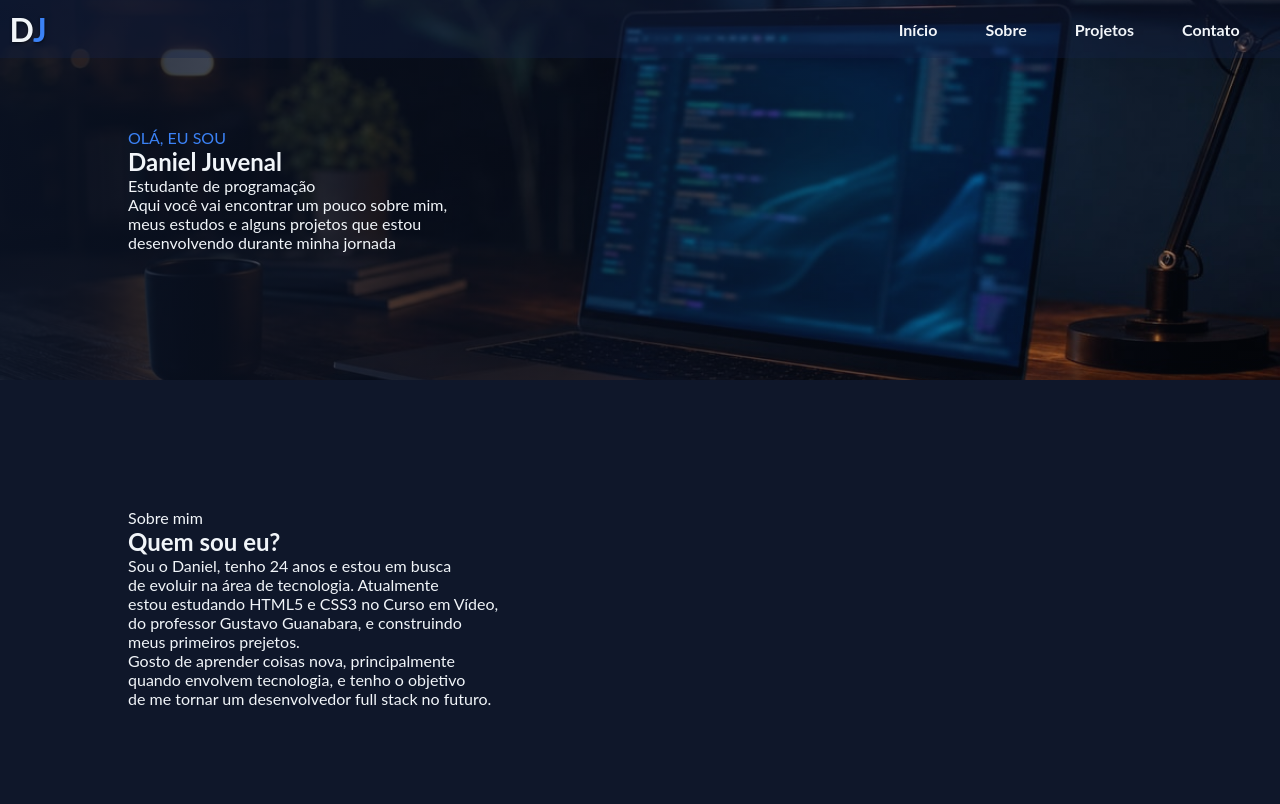
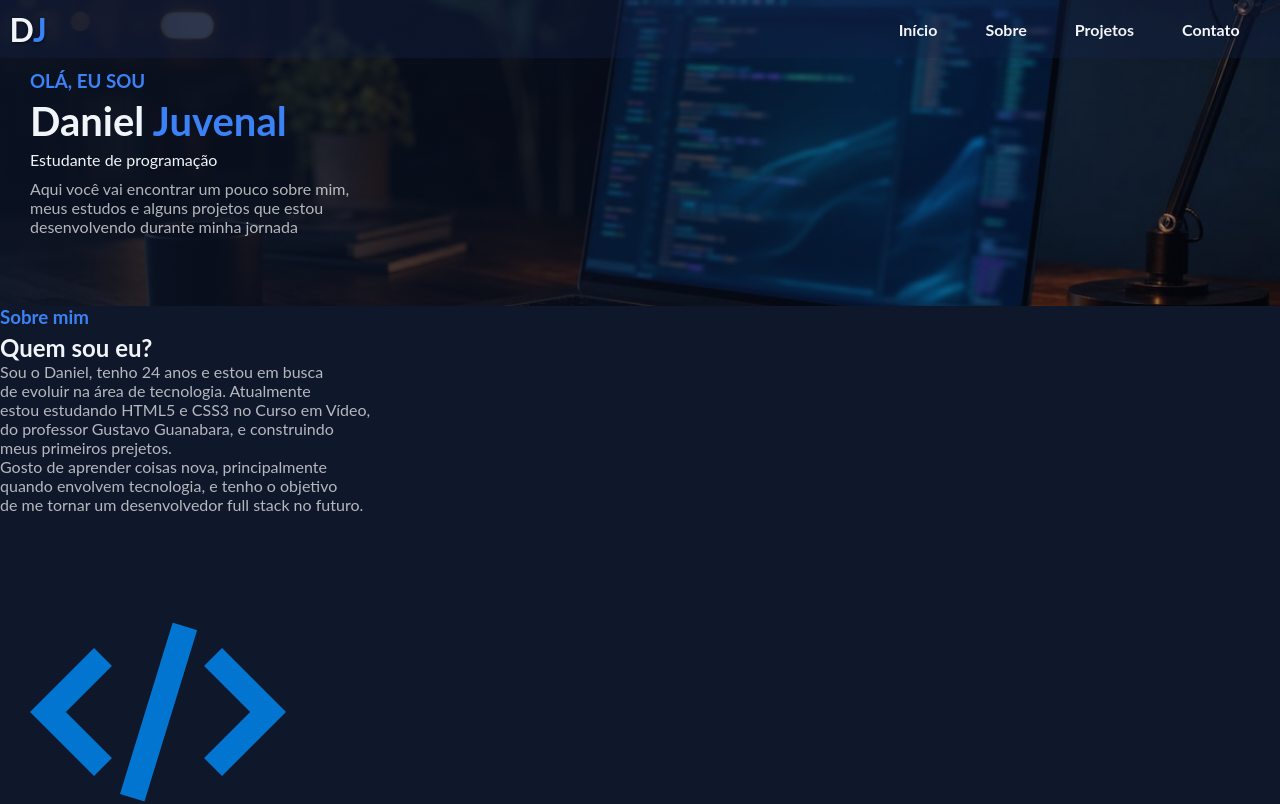
Before and after one commit to DanDan-creator/projeto-portifolio, a plain HTML site: page index.html in a window 1280 px wide. Shown: the top 804 px of the page. Drawn offline with Linux system fonts and the light colour scheme.

Commit message:
atualizei

```diff
--- a/index.html
+++ b/index.html
@@ -28,29 +28,30 @@
         </ul>
     </nav>
 
-    <main>
-        <section id="inicio" class="imagem">
-            <p class="cabecalho">OLÁ, EU SOU</p>
+        <main id="inicio" class="cabecalho">
+            <div id="inicio" class="imagem">
+                <h3 class="sub-titulo">OLÁ, EU SOU</h3>
                 <h1>Daniel <span>Juvenal</span></h1>
                 <p>Estudante de programação</p>
-            <p>
+                <p class="descricao">
                     Aqui você vai encontrar um pouco sobre mim, <br>
                     meus estudos e alguns projetos que estou <br>
                     desenvolvendo durante minha jornada
                 </p>
-        </section>
+            </div>
+        </main>
 
-        <section>
-            <p>Sobre mim</p>
+        <section id="sobre" class="sobre">
+            <h3 class="sub-titulo">Sobre mim</h3>
             <h2>Quem sou <span>eu?</span></h2>
-            <p>
+            <p class="descricao">
                 Sou o Daniel, tenho 24 anos e estou em busca <br>
                 de evoluir na área de tecnologia. Atualmente <br>
                 estou estudando HTML5 e CSS3 no Curso em Vídeo, <br>
                 do professor Gustavo Guanabara, e construindo <br>
                 meus primeiros prejetos.
             </p>
-            <p>
+            <p class="descricao">
                 Gosto de aprender coisas nova, principalmente <br>
                 quando envolvem tecnologia, e tenho o objetivo <br>
                 de me tornar um desenvolvedor full stack no futuro.
@@ -75,7 +76,7 @@
         </div>
 
         <section>
-            <p>Meus projetos</p>
+            <h3>Meus projetos</h3>
             <h2>O que <span>já fiz</span></h2>
             <p>
                 Aqui estão alguns dos projetos que desenvolvi enqunto <br>
@@ -84,7 +85,7 @@
         </section>
 
         <aside>
-            <p>Entre em contato</p>
+            <h4>Entre em contato</h4>
             <h4>Vamos conversar?</h4>
             <p>
                 Se quiser trocar uma ideia, tirar dúvida ou <br>
@@ -94,7 +95,7 @@
             <img src="imagens/github.png" alt="Github"><a href="#" target="_blank">Dan-Dan-creator</a>
             <img src="imagens/linkedin.png" alt="Linkedin"><a href="#" target="_blank">Daniel Juvenal dos Santos</a>
         </aside>
-    </main>
+
 
     <footer>
         <p>
--- a/style.css
+++ b/style.css
@@ -11,6 +11,7 @@
     --fundo: #0f172a;
     --destaque: #3b82f6;
     --texto: #f1f5f9;
+    --descricao: rgba(255, 255, 255, 0.696);
     --fonte:"Lato", sans-serif;
 
 }
@@ -22,13 +23,6 @@ html, body{
     color:var(--texto);
     background-color: var(--fundo);
 }
-
-header{
-    position: fixed;
-    top: 0;
-    background: rgba(12, 18, 33, 0.8);
-}
-
 nav  span{
     color: var(--destaque);
 }
@@ -81,19 +75,42 @@ nav  span{
     width: 100%;
 }
 
-section{
+div{
     min-width: 96vh;
-    padding: 8rem;
+    padding: 70px 60px 60px 30px;
+}
+
+.cabecalho{
+    color:var(--texto);
 }
 
 .imagem{
     background-image: linear-gradient(90deg, rgba(10, 18, 35, 0.9), rgba(10, 18, 35, 0.237)), url(imagens/notebook-codigo.jpg);
     background-repeat: no-repeat;
-    background-position: center center;
+    background-position: right center;
     background-size: cover;
 }
 
-.cabecalho{
+.sub-titulo{
     color: var(--destaque);
-    font-size: bold
+    font-size: bold;
+    padding-bottom: 5px;
+
 }
+
+div > h1{
+    padding-bottom: 5px;
+    font-size: 40px;
+}
+
+div > p{
+    padding-bottom: 10px;
+}
+
+p.descricao{
+    color:var(--descricao);
+}
+
+h1 span{
+    color: var(--destaque);
+}
```
Lines whose indentation alone changed are shown as unchanged.
